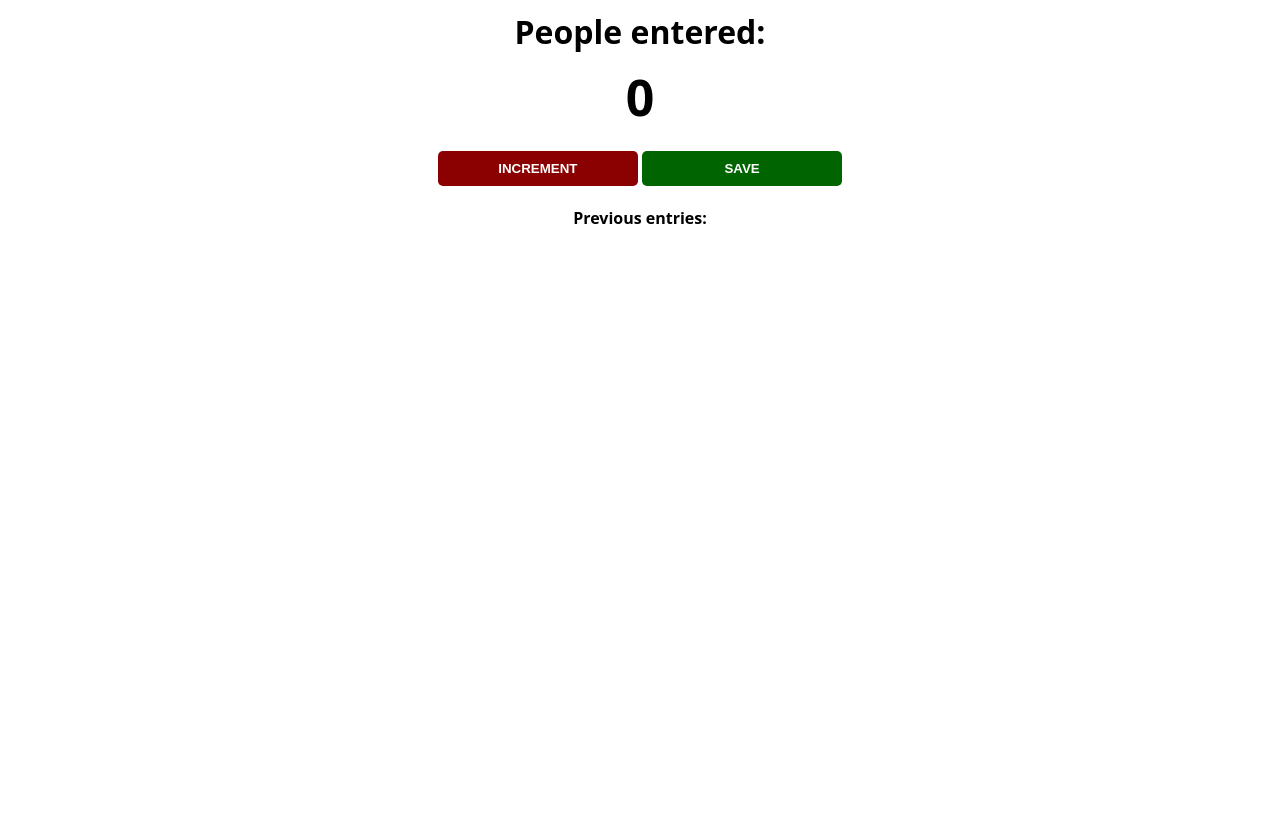
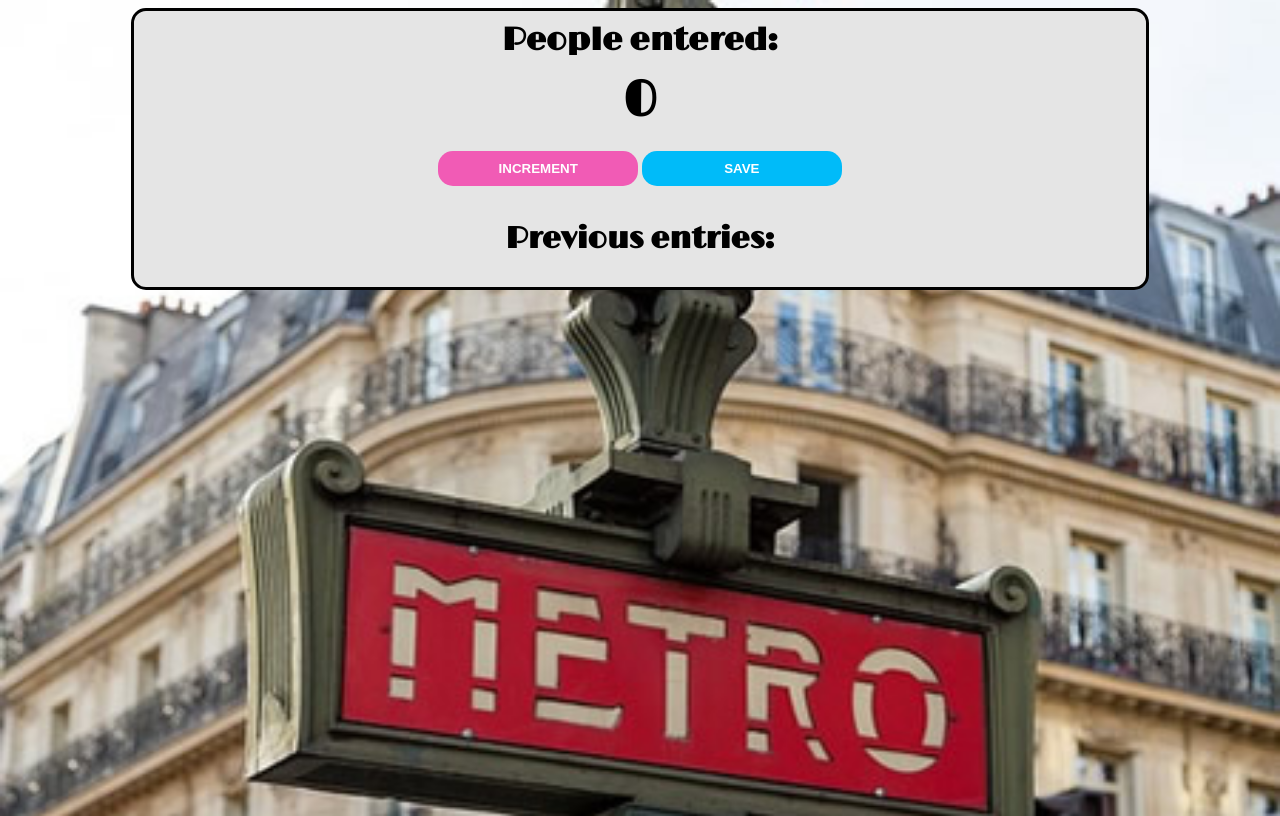
Before and after one commit to srnovak13/people-counter, a plain HTML site: page index.html in a window 1280 px wide. Drawn offline with nearby package versions, Linux system fonts and the light colour scheme.

Commit message:
Redo styling

```diff
--- a/index.css
+++ b/index.css
@@ -1,14 +1,25 @@
 body {
-    background-image: url("");
+    background-image: url("metro2.jpg");
     background-size: cover;
-    font-family: system-ui, -apple-system, BlinkMacSystemFont, 'Segoe UI', Roboto, Oxygen, Ubuntu, Cantarell, 'Open Sans', 'Helvetica Neue', sans-serif;
+    font-family: "Limelight", serif;
     font-weight: bold;
     text-align: center;
+    height: 100vh;
+}
+
+.container {
+    background: #e5e5e5;
+    max-width: 80%;
+    margin: auto;
+    border: 3px solid black;
+    border-radius: 15px;
+
 }
 
 h1 {
     margin-top: 10px;
     margin-bottom: 10px;
+    box-shadow: 5px  #00bbf9;
 }
 
 h2 {
@@ -25,13 +36,22 @@ button {
     font-weight: bold;
     width: 200px;
     margin-bottom: 5px;
-    border-radius: 5px;
+    border-radius: 15px;
 }
 
+
 #increment-btn {
-    background: darkred;
+    background: #f15bb5;
 }
 
 #save-btn {
-    background: darkgreen;
+    background: #00bbf9;
 }
+
+#increment-btn:hover, #save-btn:hover {
+    color: #fee440;
+}
+
+p {
+    font-size: 30px;
+}
--- a/index.html
+++ b/index.html
@@ -2,15 +2,19 @@
 <html>
     <head>
         <link rel="stylesheet" href="index.css">
+        <link rel="preconnect" href="https://fonts.googleapis.com">
+<link rel="preconnect" href="https://fonts.gstatic.com" crossorigin>
+<link href="https://fonts.googleapis.com/css2?family=Limelight&display=swap" rel="stylesheet">
     </head>
     <body>
-        <h1>People entered:</h1>
-        <h2 id="count-el">0</h2>
-        <button id="increment-btn" onclick="increment()">INCREMENT</button>
-        <button id="save-btn" onclick="save()">SAVE</button>
-        <p id="save-el">Previous entries: </p>
+        <div class="container">
+            <h1>People entered:</h1>
+            <h2 id="count-el">0</h2>
+            <button id="increment-btn" onclick="increment()">INCREMENT</button>
+            <button id="save-btn" onclick="save()">SAVE</button>
+            <p id="save-el">Previous entries: </p>
+        </div>
         <script src="index.js">
-
         </script>
     </body>
 </html>
```
Also changed, not shown: metro2.jpg (added).
